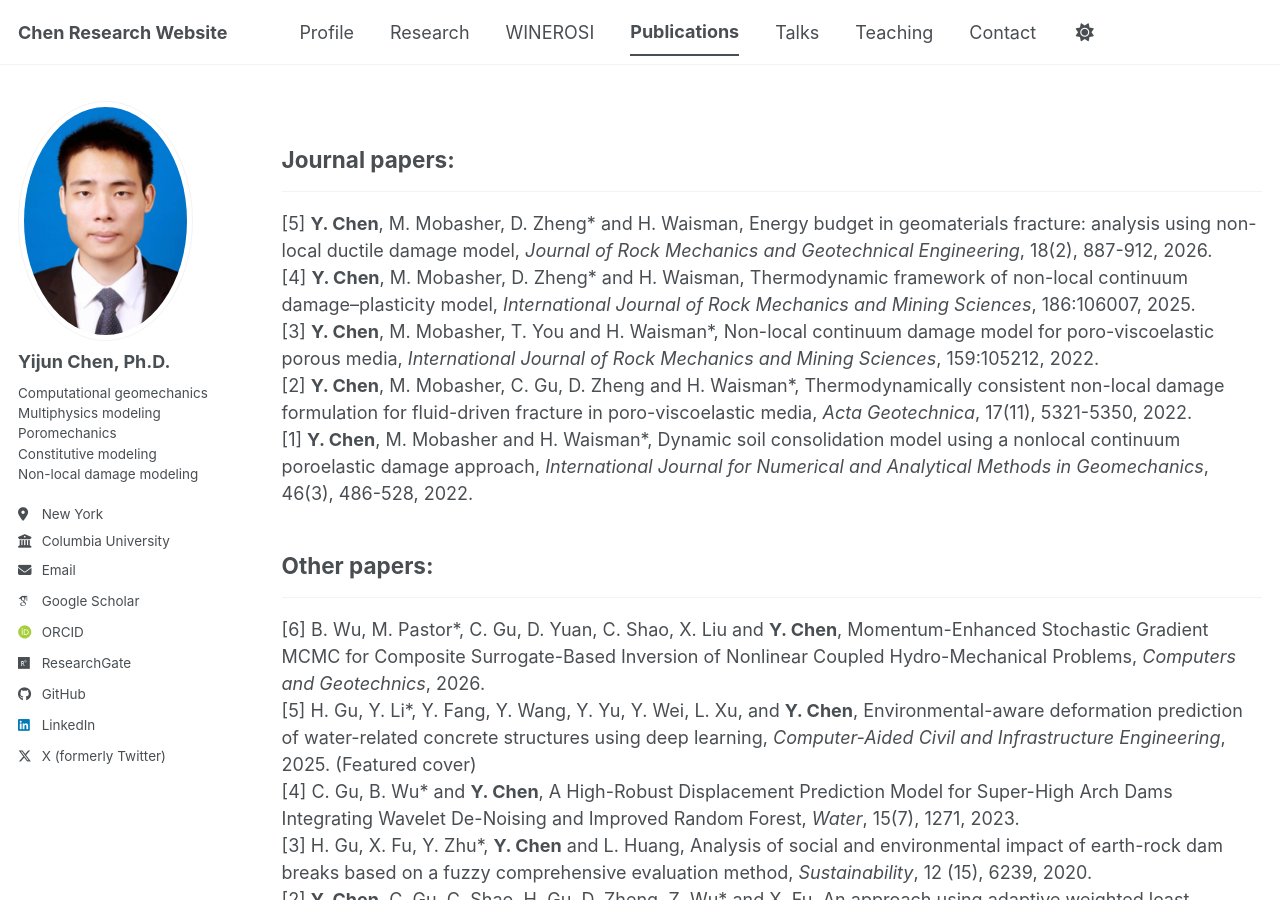
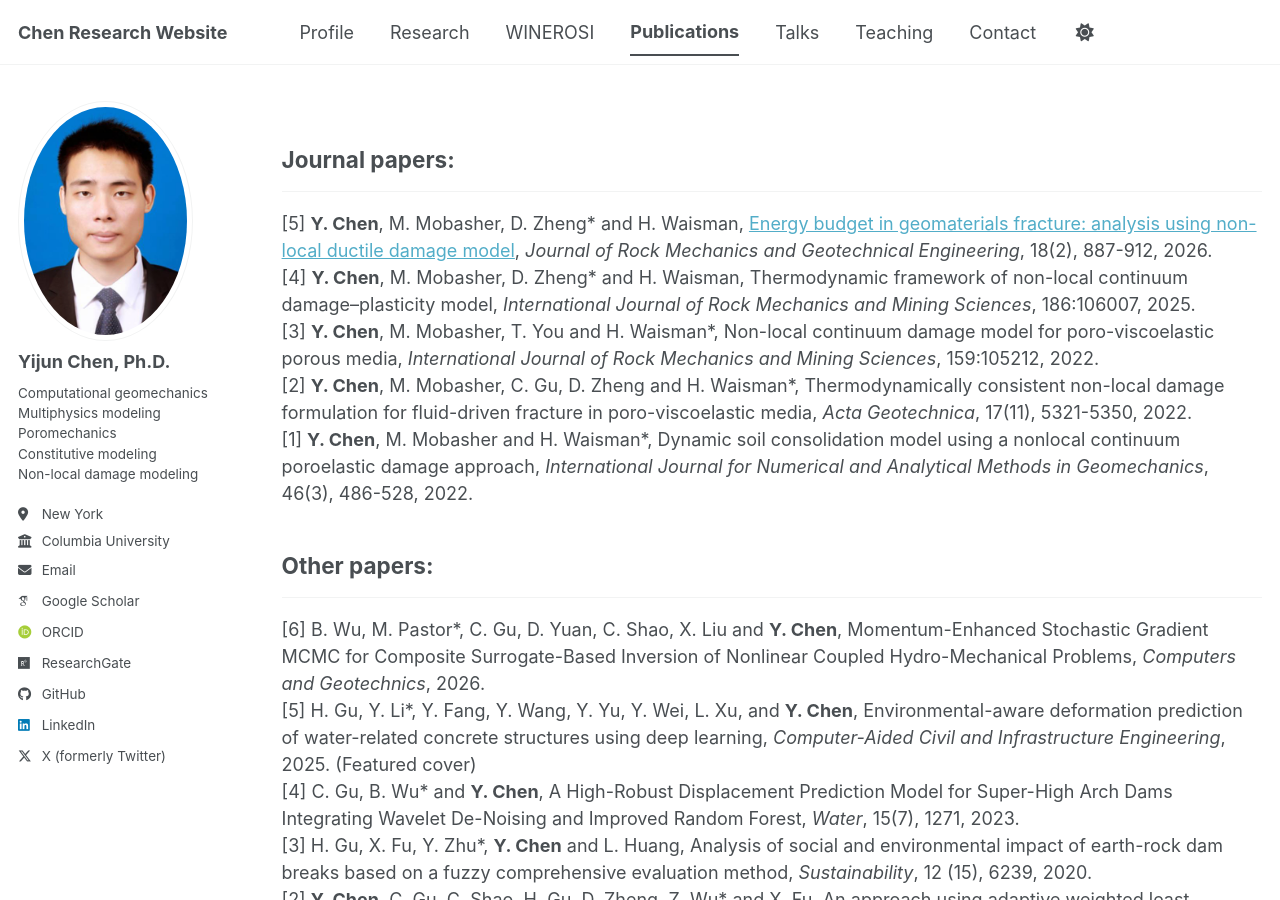
Before and after one commit to chenhhu/chenhhu.github.io, a Jekyll site: the page built from _pages/publications.md, in a window 1280 px wide and 900 px high. Built offline with Jekyll 4.4.1, drawn with Linux system fonts in a browser that asks for light colours; some web fonts are replaced; a script bundle is joined from its source files by our own code; library files that are not in the unit come from our copies; part of the change alters nothing that is shown.

```diff
--- a/_pages/publications.md
+++ b/_pages/publications.md
@@ -10,7 +10,7 @@ author_profile: true
 
 ## Journal papers:
 ---
-[5] <b>Y. Chen</b>, M. Mobasher, D. Zheng\* and H. Waisman, Energy budget in geomaterials fracture: analysis using non-local ductile damage model, <i>Journal of Rock Mechanics and Geotechnical Engineering</i>, 18(2), 887-912, 2026.<br>
+[5] <b>Y. Chen</b>, M. Mobasher, D. Zheng\* and H. Waisman, <a href="https://doi.org/10.1016/j.jrmge.2025.03.019" target="_blank">Energy budget in geomaterials fracture: analysis using non-local ductile damage model</a>, <i>Journal of Rock Mechanics and Geotechnical Engineering</i>, 18(2), 887-912, 2026.<br>
 [4] <b>Y. Chen</b>, M. Mobasher, D. Zheng\* and H. Waisman, Thermodynamic framework of non-local continuum damage–plasticity model, <i>International Journal of Rock Mechanics and Mining Sciences</i>, 186:106007, 2025.<br>
 [3] <b>Y. Chen</b>, M. Mobasher, T. You and H. Waisman\*, Non-local continuum damage model for poro-viscoelastic porous media, <i>International Journal of Rock Mechanics and Mining Sciences</i>, 159:105212, 2022.<br>
 [2] <b>Y. Chen</b>, M. Mobasher, C. Gu, D. Zheng and H. Waisman\*, Thermodynamically consistent non-local damage formulation for fluid-driven fracture in poro-viscoelastic media, <i>Acta Geotechnica</i>, 17(11), 5321-5350, 2022.<br>
```
